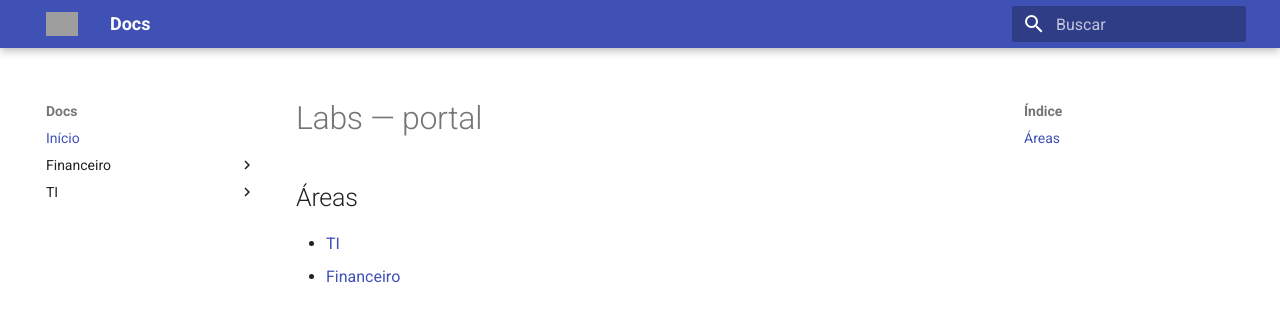
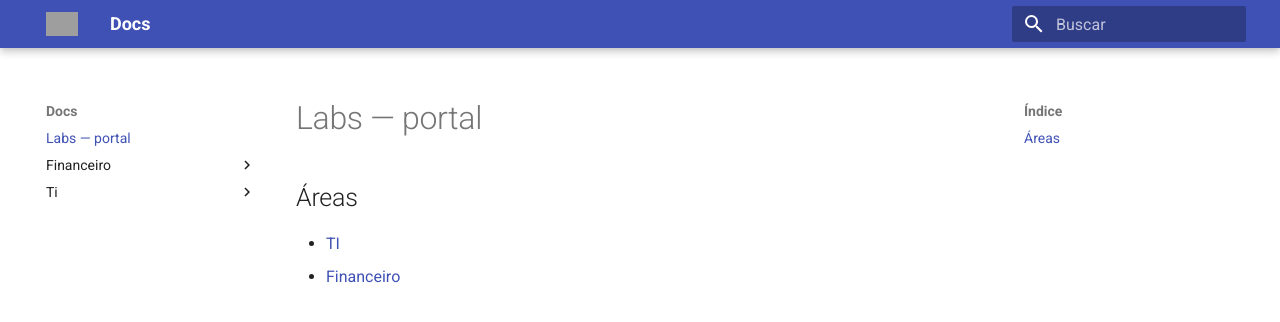
Before and after one commit to adherculano/docs, an MkDocs documentation site: the page built from docs/index.md, in a window 1280 px wide. Shown: the top 322 px of the page. Built offline with MkDocs 1.6.1 and Material for MkDocs 9.7.7, drawn with Linux system fonts in a browser that asks for light colours; part of the change alters nothing that is shown; grey boxes are pictures that could not be loaded.

Commit message:
Update mkdocs.yml

```diff
--- a/mkdocs.yml
+++ b/mkdocs.yml
@@ -12,9 +12,9 @@ theme:
   logo: assets/logo.png
 plugins:
   - search
-nav:
-  - Início: index.md
-  - Financeiro:
-    - Fechamento Mensal: financeiro/fechamento.md
-  - TI:
-    - Acesso VPN: ti/vpn.md
+# nav:
+#   - Início: index.md
+#   - Financeiro:
+#     - Fechamento Mensal: financeiro/fechamento.md
+#   - TI:
+#     - Acesso VPN: ti/vpn.md
```
